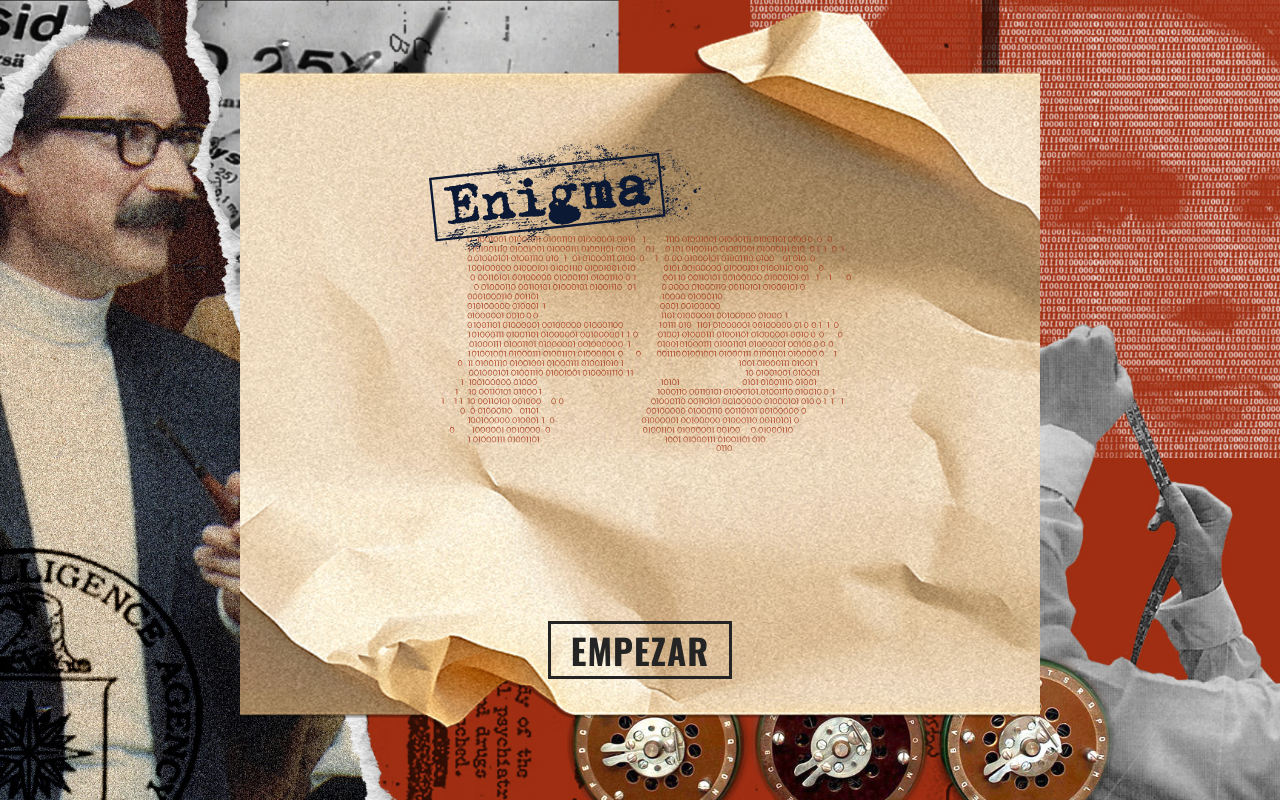
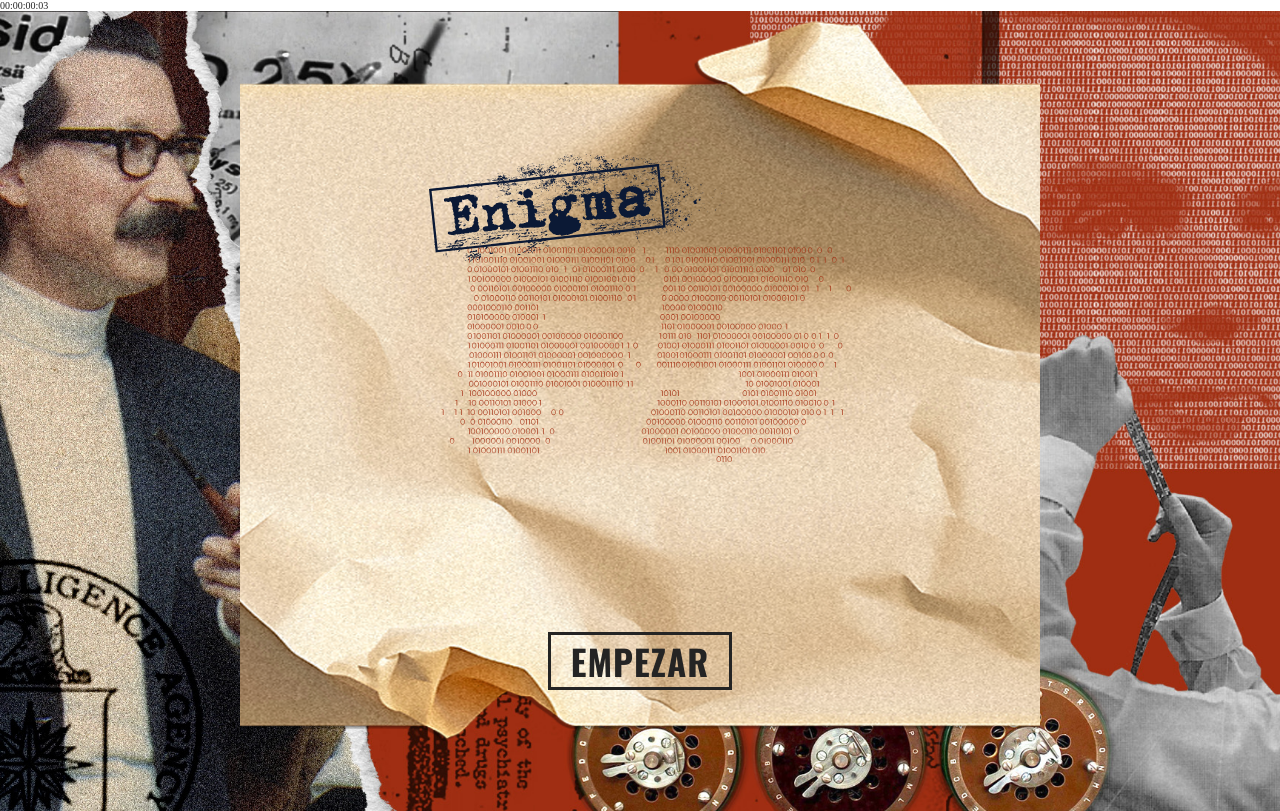
Before and after one commit to JohnnyBC2022/EnigmaF5, a React (Vite) app in the folder frontend/: page / in a window 1280 px wide. Built offline with nearby package versions, Linux system fonts and the light colour scheme.

Commit message:
Countdown installed and configurated

```diff
--- a/frontend/package.json
+++ b/frontend/package.json
@@ -11,6 +11,7 @@
   },
   "dependencies": {
     "react": "^18.2.0",
+    "react-countdown": "^2.3.5",
     "react-dom": "^18.2.0",
     "react-router-dom": "^6.22.3"
   },
--- a/frontend/src/App.jsx
+++ b/frontend/src/App.jsx
@@ -1,6 +1,8 @@
+import { useState } from "react";
+import { useNavigate, BrowserRouter as Router, Routes, Route } from "react-router-dom";
 import { Intro } from "./pages/Intro/Intro";
 import { AudioPlayer } from "./components/AudioPlayer";
-import { BrowserRouter as Router, Routes, Route } from "react-router-dom";
+import Countdown from "react-countdown";
 import { Instrucciones } from "./pages/Instrucciones/Instrucciones";
 import { Instrucciones2 } from "./pages/Instrucciones/Instrucciones2";
 import Prueba01 from "./pages/Prueba01/Prueba01";
@@ -11,13 +13,30 @@ import Prueba02 from "./pages/Prueba02/Prueba02";
 import { HumanityWins } from "./pages/HumanityWins/HumanityWins";
 import { FatalError } from "./pages/FatalError/FatalError";
 
-
-
 function App() {
   return (
     <Router>
       <div>
         <AudioPlayer />
+        <AppContent />
+      </div>
+    </Router>
+  );
+}
+
+function AppContent() {
+  const navigate = useNavigate();
+  const [countdownCompleted, setCountdownCompleted] = useState(false);
+
+  const handleCountdown = () => {
+    navigate("/fatalError");
+    setCountdownCompleted(true);
+  }
+
+  return (
+    <>
+      {!countdownCompleted &&
+      <Countdown date={Date.now() + 10000} onComplete={handleCountdown} />}
       <Routes>
         <Route path="/" element={<Intro />} />
         <Route path="/instrucciones" element={<Instrucciones />} />
@@ -25,14 +44,11 @@ function App() {
         <Route path="/prueba01" element={<Prueba01 />} />
         <Route path="/eliza-error" element={<ElizaError />} />
         <Route path="/consola" element={<Consola />} />
-          <Route path="/prueba02" element={ <Prueba02 />} />
-          <Route path="/humanityWins" element={<HumanityWins/>} />
-          <Route path="/fatalError" element={<FatalError/>} />
-
-
+        <Route path="/prueba02" element={<Prueba02 />} />
+        <Route path="/humanityWins" element={<HumanityWins />} />
+        <Route path="/fatalError" element={<FatalError />} />
       </Routes>
-      </div>
-    </Router>
+    </>
   );
 }
 
```
Also changed, not shown: 1 other file (tests, documents, lock files or other folders). Lines whose indentation alone changed are shown as unchanged.
